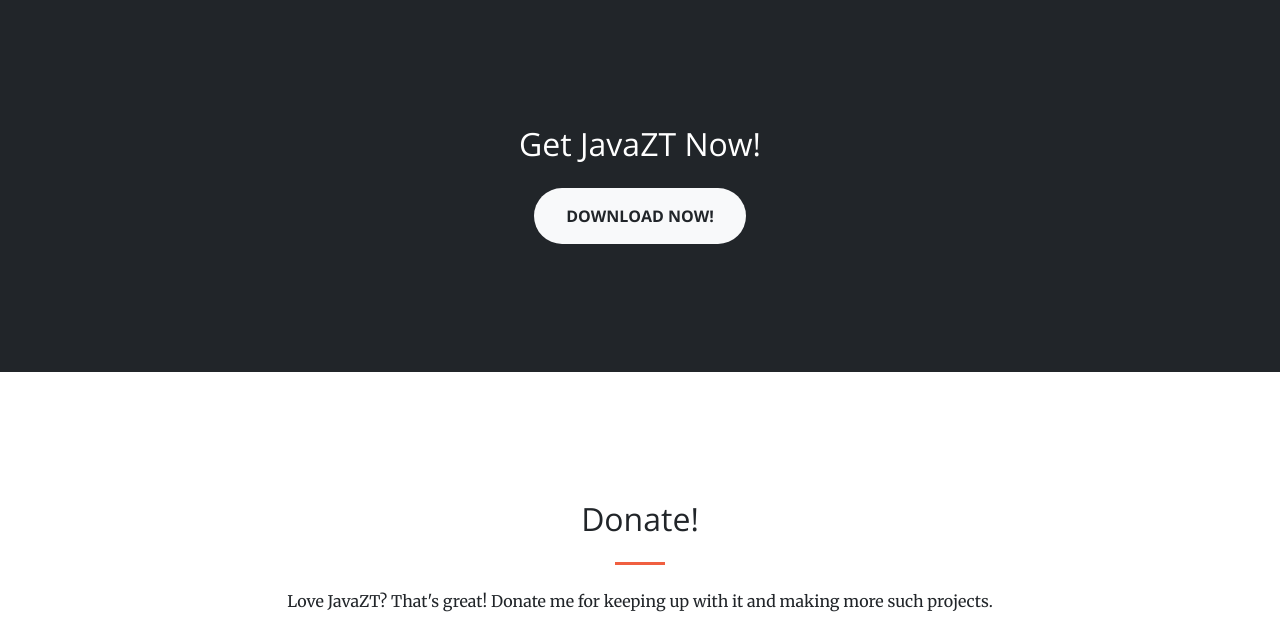
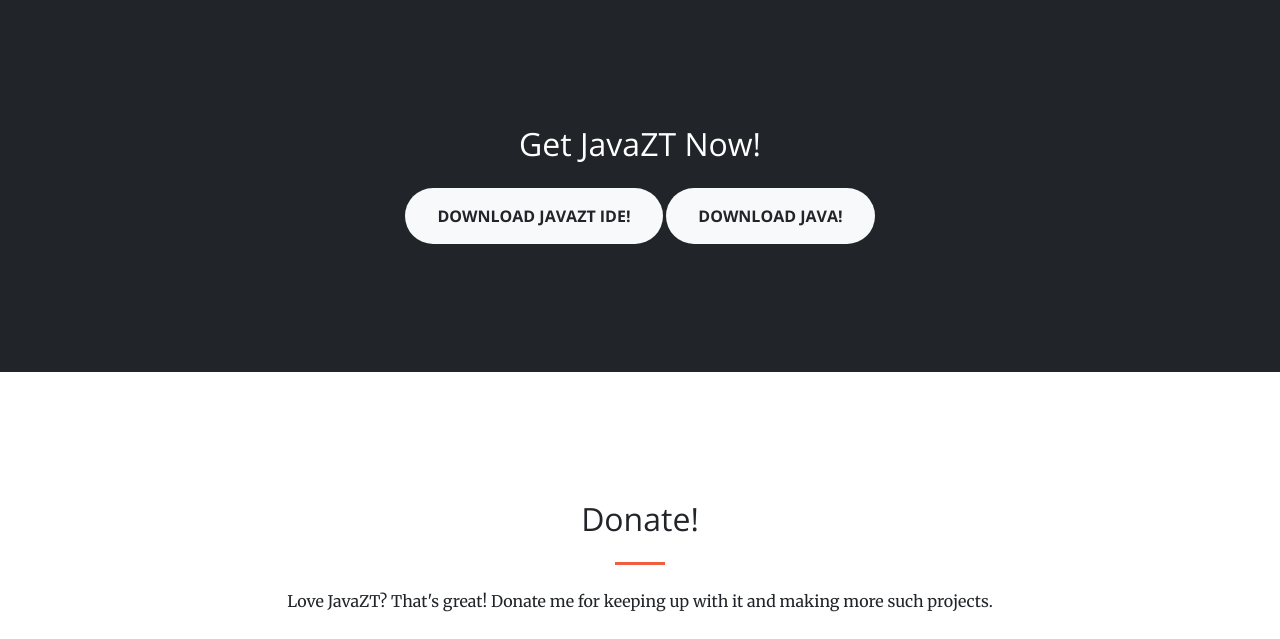
Before and after one commit to ZahidServers/JavaZT, a plain HTML site: page docs/index.html in a window 1280 px wide. Shown: the part 2624-3263 px from the top of the page. Drawn offline with nearby package versions, Linux system fonts and the light colour scheme.

Commit message:
new links

```diff
--- a/docs/index.html
+++ b/docs/index.html
@@ -116,7 +116,10 @@
     </section>
     <section id="download" class="bg-dark text-white">
         <div class="container text-center">
-            <h2 class="mb-4">Get JavaZT Now!</h2><a class="btn btn-light btn-xl sr-button" role="button" data-aos="zoom-in" data-aos-duration="400" data-aos-once="true" href="https://github.com/ZahidServers/JavaZT/raw/main/download/JavaZT-Setup.exe">Download Now!</a></div>
+            <h2 class="mb-4">Get JavaZT Now!</h2>
+            <a class="btn btn-light btn-xl sr-button" role="button" data-aos="zoom-in" data-aos-duration="400" data-aos-once="true" href="https://github.com/ZahidServers/JavaZT/raw/main/download/JavaZT-Setup.exe">Download JavaZT IDE!</a>
+            <a class="btn btn-light btn-xl sr-button" role="button" data-aos="zoom-in" data-aos-duration="400" data-aos-once="true" href="https://www.oracle.com/in/java/technologies/javase-downloads.html">Download Java!</a>
+        </div>
     </section>
     <section id="contact">
         <div class="container">
```
